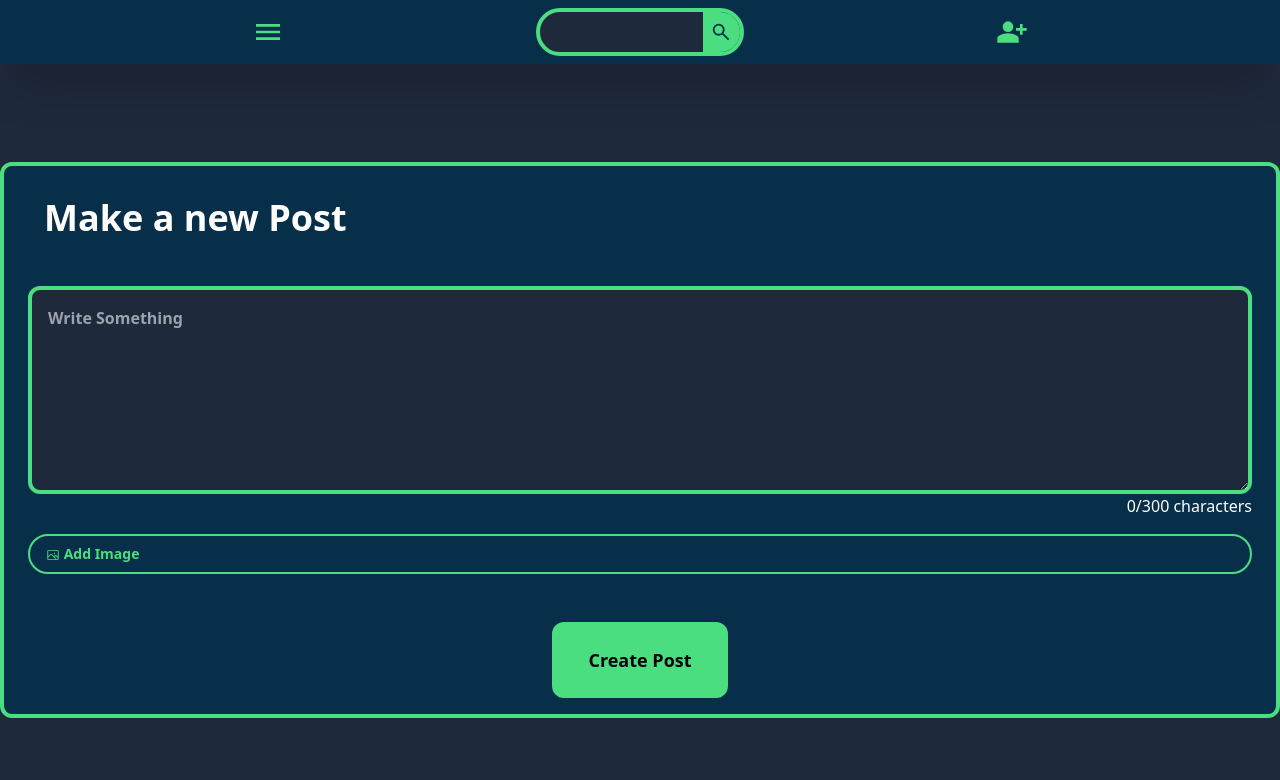
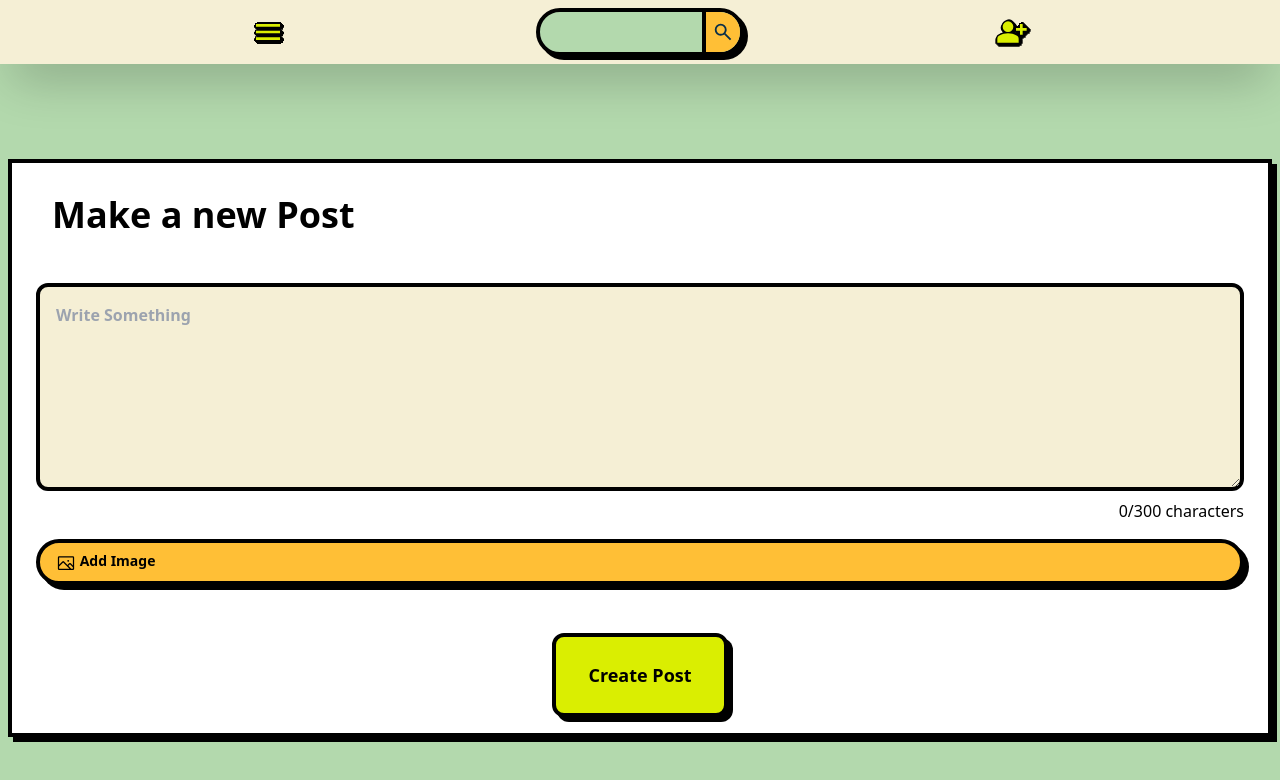
Before and after one commit to Tony-ArtZ/nuxt-social-app, a Nuxt app: page /createpost in a window 1280 px wide. Shown: the top 780 px of the page. Built offline with nearby package versions, Linux system fonts and the light colour scheme; no server answers.

Commit message:
added neubrutalism design to search, index, search page, navbar and side bar routes/components

```diff
--- a/app.vue
+++ b/app.vue
@@ -1,12 +1,9 @@
 <template>
-  <div class="bg-slate-800">
+  <div class="bg-white">
     <navbar/>
     <NuxtPage/>
   </div>
 </template>
 
 <style>
-body {
-  background-color:#1e293b;
-}
 </style>
--- a/components/navbar.vue
+++ b/components/navbar.vue
@@ -32,21 +32,21 @@ const search = () => {
 </script>
 
 <template>
-    <div class="fixed z-20 flex items-center w-full h-16 shadow-2xl bg-sky-950 justify-evenly">
+    <div class="fixed z-20 flex items-center w-full h-16 shadow-2xl bg-neu-yellow-light justify-evenly">
         <sidebar :side-bar-open="sideBar" @side-bar-close="closeSideBar" />
-        <button @click.prevent="openSideBar" class="text-green-400">
+        <button @click.prevent="openSideBar" class="text-neu-green drop-shadow-neu-border">
             <Icon name="material-symbols:menu" size="32" />
         </button>
-        <div class="flex border-4 border-green-400 border-solid rounded-full w-52 bg-slate-800">
-            <input v-model="searchQuery" class="w-full h-10 p-4 font-bold text-white bg-transparent rounded-l-full" />
-            <button @click.prevent="search" class="w-12 font-bold bg-green-400 rounded-r-full grid place-content-center text-sky-950">
+        <div class="flex border-4 border-black border-solid rounded-full shadow-neu-border w-52 bg-neu-green-light">
+            <input v-model="searchQuery" class="w-full h-10 p-4 font-bold text-black bg-transparent rounded-l-full" />
+            <button @click.prevent="search" class="w-12 font-bold border-l-4 border-black rounded-r-full bg-neu-yellow grid place-content-center text-sky-950">
                 <Icon name="material-symbols:search" size="22" />
             </button>
         </div>
-        <button v-if="user" @click.prevent="createPost" class="text-green-400">
-            <Icon name="material-symbols:add-box" size="32" />
+        <button v-if="user" @click.prevent="createPost" class="text-neu-green drop-shadow-neu-border">
+            <Icon  name="material-symbols:add-box" size="32" />
         </button>
-        <button v-else @click.prevent="signIn" class="text-green-400">
+        <button v-else @click.prevent="signIn" class="text-neu-green drop-shadow-neu-border">
             <Icon name="material-symbols:person-add" size="32" />
         </button>
     </div>
--- a/components/post.vue
+++ b/components/post.vue
@@ -54,25 +54,25 @@ const like =  async() => {
 </script>
 
 <template>
-    <div class="w-full p-4 border-b-2 border-green-400 border-solid first:border-t-2 bg-sky-950">
+    <div class="w-full p-4 my-2 border-4 border-black border-solid even:bg-neu-yellow-light odd:bg-neu-green-light shadow-neu-black first:border-t-2">
         <div class="flex items-center w-full gap-4">
-            <img :src="post.users.profile_picture" class="z-10 object-cover w-12 rounded-full aspect-square" />
+            <img :src="post.users.profile_picture" class="z-10 object-cover w-12 border-black rounded-full drop-shadow-neu-border aspect-square" />
             <div>
-                <h6 class="block font-bold text-white text-md">{{ post.users.display_name }}</h6>
-                <h6 class="block text-sm text-green-400">@{{ post.users.user_name }}</h6>
+                <h6 class="block font-bold text-neu-green drop-shadow-neu-border text-md">{{ post.users.display_name }}</h6>
+                <h6 class="block text-sm font-bold text-black">@{{ post.users.user_name }}</h6>
             </div>
         </div>
-        <p class="my-4 ml-4 text-white">
+        <p class="my-4 ml-4 text-black">
             {{ post.content }}
         </p>
         <div class="w-full grid place-items-center">
-            <img v-if="post.picture" :src="post.picture" class="z-10 object-cover mb-4 w-80 rounded-xl aspect-square" />
+            <img v-if="post.picture" :src="post.picture" class="z-10 object-cover mb-4 border-4 border-black w-80 rounded-xl aspect-square" />
         </div>
         <div>
             <button @click.prevent="like" class="mr-2">
-                <icon class="text-green-400" :name="likeIconState" size="24" />
+                <icon class="text-neu-green drop-shadow-neu-border" :name="likeIconState" size="24" />
             </button>
-            <span class="text-white text-md">{{ likeCount }}</span>
+            <span class="font-bold text-black text-md">{{ likeCount }}</span>
         </div>
     </div>
 </template>
--- a/nuxt.config.ts
+++ b/nuxt.config.ts
@@ -2,5 +2,5 @@
 export default defineNuxtConfig({
   devtools: { enabled: true },
   modules: ['@nuxtjs/tailwindcss', 'nuxt-icon', '@nuxtjs/supabase'],
-  pages:true
+  pages:true,
 })
--- a/pages/createpost.vue
+++ b/pages/createpost.vue
@@ -55,28 +55,28 @@ const createPost = async () => {
 </script>
 
 <template>
-  <div class="w-full h-screen pt-20 grid place-items-center">
+  <div class="w-full h-screen px-2 bg-neu-green-light grid place-items-center">
     <section
-      class="flex flex-col items-center w-full p-4 px-6 border-4 border-green-400 border-solid bg-sky-950 rounded-xl">
-      <h1 class="w-full p-4 mb-8 text-4xl font-bold text-white text-start">Make a new Post</h1>
+      class="flex flex-col items-center w-full p-4 px-6 mt-24 bg-white border-4 border-black border-solid shadow-neu-black">
+      <h1 class="w-full p-4 mb-8 text-4xl font-bold text-start">Make a new Post</h1>
       <textarea required :maxlength="charLimit" v-model="content" placeholder="Write Something" type="text"
-        class="w-full p-4 font-bold text-white border-4 border-green-400 border-solid rounded-xl h-52 bg-slate-800" />
-      <h2 :class="charCountClass" class="w-full mb-4 text-white text-end">{{charCount}}/{{charLimit}} characters</h2>
+        class="w-full p-4 mb-2 font-bold text-black border-4 border-black border-solid outline-none rounded-xl bg-neu-yellow-light h-52" />
+      <h2 :class="charCountClass" class="w-full mb-4 text-black text-end">{{charCount}}/{{charLimit}} characters</h2>
         <input id="image" class="hidden" @change="imageChangeHandler" type="file" accept="image/jpg, image/png" />
         <label
           for="image"
           class="relative w-full"
       >
         <img v-if="imagePreview" :src="imagePreview" class="object-cover w-full mb-6 aspect-square rounded-xl"/>
-        <button v-if="imagePreview" @click.prevent="removeImageHandler" class="absolute w-8 h-8 text-white rounded-full shadow-xl bg-opacity-75 bg-sky-950 right-1 top-1 aspect-square"><Icon name="ic:sharp-close" size="16" /></button>
+        <button v-if="imagePreview" @click.prevent="removeImageHandler" class="absolute w-8 h-8 text-black border-4 border-black rounded-full bg-neu-green right-1 top-1 aspect-square"><Icon name="ic:sharp-close" size="16" /></button>
         <div
-          class="w-full px-4 py-2 mb-12 mr-2 text-sm font-bold text-green-400 border-2 border-green-400 rounded-full hover:bg-green-400 hover:text-slate-800 hover:shadow-glow-green transition-all ease-in-out duration-300"
+          class="w-full px-4 py-2 mb-12 mr-2 text-sm font-bold text-black border-4 border-black rounded-full bg-neu-yellow shadow-neu-black hover:bg-neu-green hover:text-slate-800 transition-all ease-in-out duration-300"
         >
-          <Icon name="ph:image"/>
+          <Icon name="ph:image" size="20"/>
           Add Image
         </div>
       </label>
-      <button @click.prevent="createPost" class="p-6 text-lg font-bold bg-green-400 w-44 rounded-xl">Create Post</button>
+      <button @click.prevent="createPost" class="p-6 text-lg font-bold border-4 border-black shadow-neu-black bg-neu-green w-44 rounded-xl">Create Post</button>
     </section>
   </div>
 </template>
--- a/pages/index.vue
+++ b/pages/index.vue
@@ -11,7 +11,7 @@ definePageMeta({ middleware: ['userdata'] })
 </script>
 
 <template>
-  <section class="flex flex-col justify-center pt-20 overflow-scroll">
+  <section class="flex flex-col justify-center px-4 pt-20 overflow-scroll gap-4">
     <post v-for="post in posts"  :post="post" />
   </section>
 </template>
--- a/pages/search.vue
+++ b/pages/search.vue
@@ -18,9 +18,9 @@ watch(()=>route.query.search, async (value) => {
 </script>
 
 <template>
-  <section class="flex flex-col justify-center pt-20 overflow-scroll">
+  <section class="flex flex-col justify-center px-4 pt-20 overflow-scroll gap-4">
     <post v-if="posts.length > 0" v-for="post in posts" :post="post" />
-    <div class="text-white font-bold p-4 text-center" v-else>
+    <div class="p-4 font-bold text-center text-white" v-else>
       Sorry, No results found...
     </div>
   </section>
--- a/pages/user/[id].vue
+++ b/pages/user/[id].vue
@@ -13,33 +13,35 @@ const userData = ref(data[0]);
 </script>
 
 <template>
-  <div class="pt-24">
-    <div class="w-full h-36 relative bg-green-400">
+    <div class="px-2 pt-24">
+  <div class="border-4 border-black shadow-neu-black bg-neu-green-light">
+    <div class="relative w-full bg-green-400 h-36">
       <img
         :src="userData.banner_picture"
-        class="w-full h-full object-cover"
+        class="object-cover w-full h-full"
       />
       <img
-        class="h-20 w-20 absolute -bottom-10 border-4 border-sky-950 left-2 rounded-full"
+        class="absolute w-20 h-20 rounded-full -bottom-10 drop-shadow-neu-border left-2"
         :src="userData.profile_picture"
       />
     </div>
-    <section class="px-2 h-24">
+    <section class="h-24 px-2">
       <div class="float-left">
-        <h1 class="text-white mt-12 text-2xl font-bold">
+        <h1 class="mt-12 text-2xl font-bold text-neu-green drop-shadow-neu-border">
           {{ userData.display_name }}
         </h1>
-        <h6 class="text-green-400 text-sm">@{{ userData.user_name }}</h6>
+        <h6 class="text-sm text-green-400">@{{ userData.user_name }}</h6>
       </div>
       <NuxtLink
       to="/editaccount"
-      class="border-green-400 text-green-400 text-sm mr-2 font-bold border-2 p-2 float-right mt-12 rounded-full hover:bg-green-400 hover:text-slate-800 hover:shadow-glow-green transition-all ease-in-out duration-300"
+      class="float-right p-2 mt-12 mr-2 text-sm font-bold text-green-400 border-2 border-green-400 rounded-full hover:bg-green-400 hover:text-slate-800 hover:shadow-glow-green transition-all ease-in-out duration-300"
       >
         Edit Profile
       </NuxtLink>
     </section>
-      <section class="text-white p-4 border-b-2 border-sky-950">
+      <section class="p-4 text-white border-b-2 border-sky-950">
         {{ userData.description }}
       </section>
 </div>
+    </div>
 </template>
--- a/tailwind.config.js
+++ b/tailwind.config.js
@@ -3,9 +3,20 @@ import defaultTheme from "tailwindcss/defaultTheme";
 export default {
   theme: {
     extend: {
+      colors: {
+        "neu-green": '#DAEE01',
+        "neu-green-light": "#b3d9ad",
+        "neu-yellow-light": "#f5efd5",
+        "neu-yellow": "#ffbf36",
+      },
       boxShadow: {
         "glow-green": "0 0px 20px 5px rgba(74, 222, 12, 0.5)",
+        "neu-black": "5px 5px 0px 0px rgba(00, 00, 00, 1)",
+        "neu-border": "4px 4px 0px rgba(00, 00, 00, 1)",
       },
+      dropShadow: {
+        "neu-border": ["-1px -1px 0px rgba(00, 00, 00, 1)","2px -1px 0px rgba(00, 00, 00, 1)","2px 2px 0px rgba(00, 00, 00, 1)","-1px 2px 0px rgba(00, 00, 00, 1)",]
+      }
     },
   },
 };
```
Also changed, not shown: components/sidebar.vue (+8 -8 lines).
